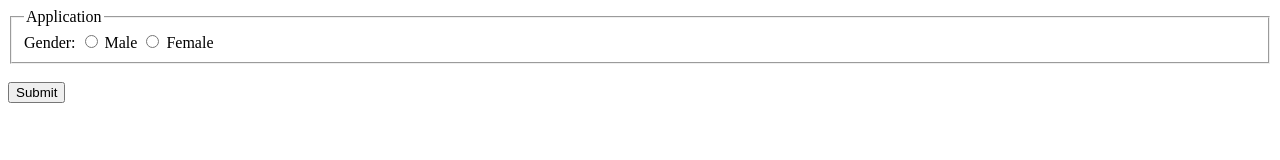
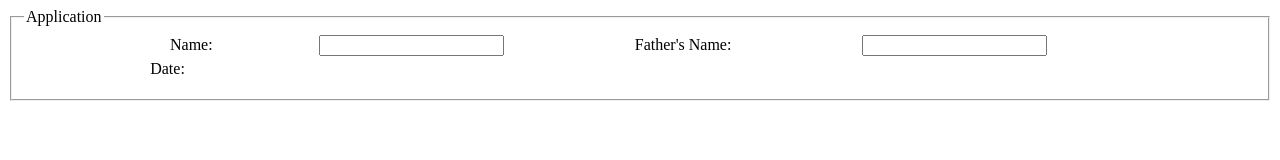
Before and after one commit to SudheerVelpula04/58r, a plain HTML site: page 21st.html in a window 1280 px wide. Drawn offline with Linux system fonts and the light colour scheme.

Commit message:
attributesandtables

```diff
--- a/21st.html
+++ b/21st.html
@@ -6,45 +6,60 @@
     <title>forms</title>
 </head>
 <body>
+
+    <!--
+    forms-action,method="get,post",enctype="text/plan" ,autocomplete=off
+        type="text,email,date,file,radio,submit"
+        id="lablename" name="inputfeildname"
+        req,
+        fieldset-legend
+        maxlength
+        minlength
+
+     -->
     <form action="./submit.html" method="get" enctype="text/plain" autocomplete="off">
-        <!-- <label for="firstname">firstname:</label>
-        <input type="text" name="firstname" id="firstname" required>
-        <br>
-        <label for="secondname">Secondname:</label>
-        <input type="text" name="secondname" id="secondname" required>
-        <br>
-        <label for="Photo">Photo</label>
-        <input type="file" id="Photo" name="Photo" required>
-        <br>
-        <label for="date">Date</label>
-        <input type="date" id="date" name="date" required>
-        <br>
-        <label for="number">Whatsapp number:</label>
-        <input type="text" name="number" id="number">
-        <br>
-        <label for="AddarNo">Addhar no:</label>
-        <input type="text" name="AddarNo" id="AddarNo" maxlength="12" minlength="12">
-        <br>
-        <label for="eamil">Email</label> -->
-        <!-- @gmail -->
-        <!-- <input type="email" name="email" id="email"> -->
+     <fieldset>
+        <legend>Application</legend>
+      <center>
 
-        <!-- gender formation -->
-
-      <fieldset>
-
-        <legend>Application</legend>
-
-        <label for="male">Gender:</label>
-          <input type="radio" id="male" name="gender" value="male">
-         <label for="male">Male</label>
-         <input type="radio" id="female" name="gender" value="female">
-         <label for="female" >Female</label>
-      </fieldset>
-
-
-        <br>
-        <input type="submit">
+          <table width="80%">
+            <tr align="center">
+                <td>
+                    <label for="name">Name:</label>
+                </td>
+                <td>
+                    <input type="text" name="Name:" id="name">
+                </td>
+                <td>
+                    <label for="father">Father's Name:</label>
+                </td>
+                <td>
+                    <input type="text" name="Fathersname" id="father">
+                </td>
+            </tr>
+            <tr>
+                <td>
+                    <label for="">Date:</label>
+                </td>
+                <td></td>
+                <td></td>
+                <td></td>
+            </tr>
+            <tr>
+                <td></td>
+                <td></td>
+                <td></td>
+                <td></td>
+            </tr>
+            <tr>
+                <td></td>
+                <td></td>
+                <td></td>
+                <td></td>
+            </tr>
+        </table>
+      </center>
+     </fieldset>
     </form>
 </body>
 </html>
```
